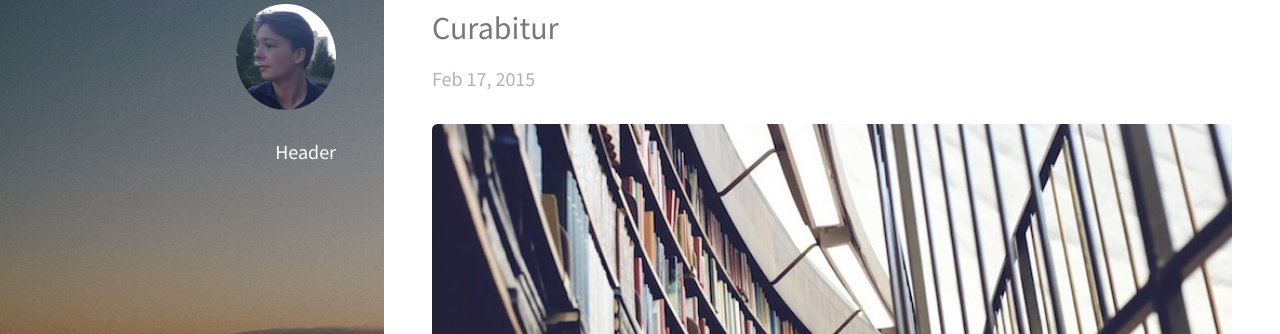
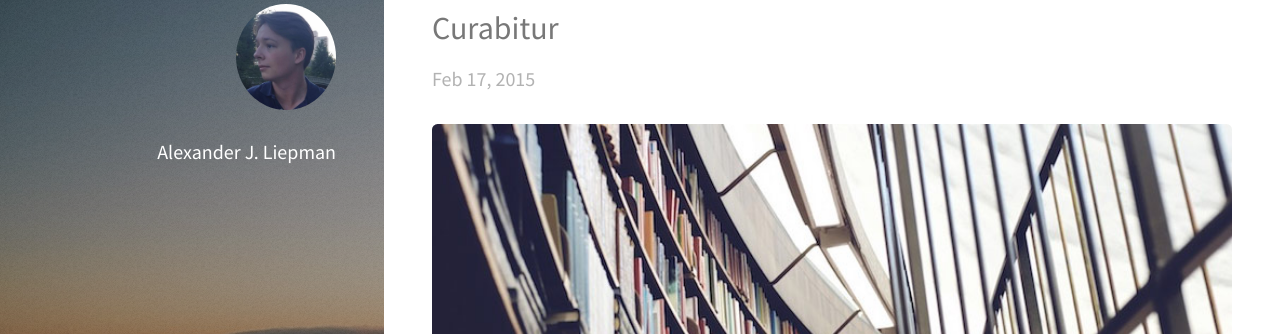
Before and after one commit to alexanderjliepman/alexanderjliepman.github.io, a Jekyll site: the page built from index.html, in a window 1280 px wide. Shown: the part 92-426 px from the top of the page. Built offline with Jekyll 4.4.1, drawn with Linux system fonts in a browser that asks for light colours.

Commit message:
updated header

```diff
--- a/_layouts/default.html
+++ b/_layouts/default.html
@@ -41,7 +41,7 @@
 
       <header id="header">
           <a href="#" class="image avatar"><img src="/images/avatar.jpg" alt="" /></a>
-          <h1><strong> Header <br />
+          <h1><strong> Alexander J. Liepman <br />
 
       </header>
 
```
